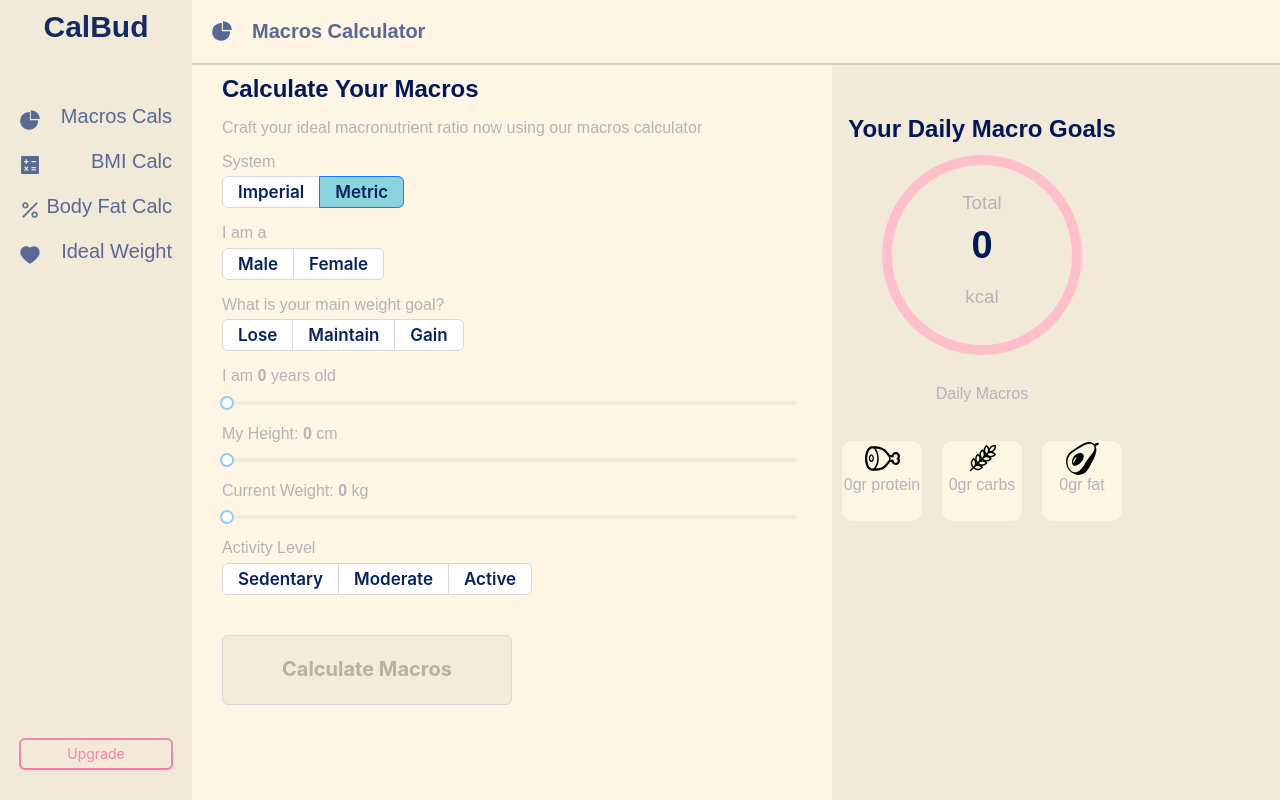
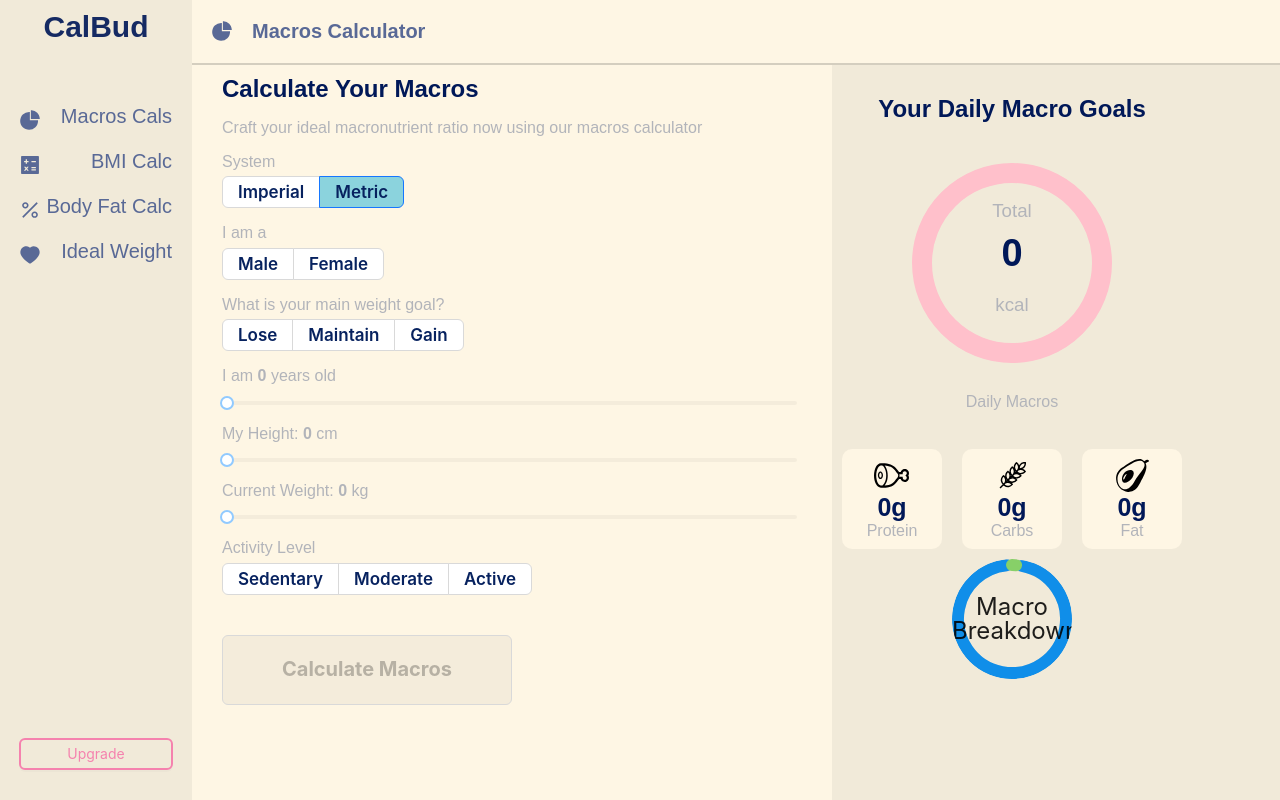
Before and after one commit to berkbozok/calBudDev, a Next.js app: page / in a window 1280 px wide. Built offline with nearby package versions, Linux system fonts and the light colour scheme.

Commit message:
pie chart try

```diff
--- a/src/pages/index.tsx
+++ b/src/pages/index.tsx
@@ -1,7 +1,7 @@
 import Head from "next/head";
 import Image from "next/image";
 import { Inter } from "next/font/google";
-import { Button, Radio, Slider, Space } from "antd";
+import { Button, Radio, Slider, Space, Progress, Tooltip } from "antd";
 import {
   CalculatorFilled,
   HeartFilled,
@@ -12,6 +12,32 @@ import React, { useState } from "react";
 import Protein from "../../shared/protein";
 import Fat from "../../shared/fat";
 import Carbs from "../../shared/carbs";
+
+interface PieChartProps {
+  protein: number;
+  fat: number;
+  carbs: number;
+}
+
+const PieChart = ({ protein, fat, carbs }: PieChartProps) => {
+  const proteinPercent = (5 * 60) / 100;
+  const fatPercent = (10 * 20) / 100;
+  const carbsPercent = (15 * 20) / 100;
+
+  return (
+    <Progress
+      type="circle"
+      percent={100}
+      success={{
+        percent: proteinPercent,
+        strokeColor: "#87d068",
+      }}
+      strokeColor={["#108ee9", "#f50", "#f8c82e", "#87d068"]}
+      strokeWidth={10}
+      format={() => "Macro Breakdown"}
+    />
+  );
+};
 
 export default function Home() {
   const [BmrValue, setBmrValue] = useState<number>(0);
@@ -80,19 +106,18 @@ export default function Home() {
       setBmrValue(Math.floor(BmrValueComputation));
     }
 
-    const proteinIntake = Number(
-      (0.825 * weight * activityLevel * goal).toFixed(2)
-    );
-    setProteinIntake(proteinIntake); // for protein only
-    const carbIntake = Number(
-      (((BmrValueComputation * 0.5) / 4) * activityLevel * goal).toFixed(2)
-    );
+    const proteinIntake = Math.floor(1.4 * weight);
+    setProteinIntake(proteinIntake);
+
+    const carbIntake = Math.floor((BmrValueComputation * 0.5) / 4);
     setCarbIntake(carbIntake);
-    const fatIntake = Number(
-      (((BmrValueComputation * 0.3) / 9) * activityLevel * goal).toFixed(2)
-    );
+
+    const fatIntake = Math.floor((BmrValueComputation * 0.3) / 9);
     setFatIntake(fatIntake);
   };
+  //protein = 1gr ---> 4cal
+  //carb = 1gr --->4cal
+  //fat =1gr --->9cal
 
   const handleSex = (event: any) => {
     setSex(event.target.value);
@@ -121,8 +146,12 @@ export default function Home() {
     }
     setFieldsFilled(!!activityLevel && !!goal && !!sex);
   };
+
   //test disability
   // const fieldsFilled = activityLevel > 0 && goal > 0 && sex !== "";
+  // const proteinPercent = (proteinIntake * 60) / 100;
+  // const fatPercent = (fatIntake * 20) / 100;
+  // const carbsPercent = (carbIntake * 20) / 100;
 
   return (
     <>
@@ -242,7 +271,7 @@ export default function Home() {
             </div>
             <div className="daily-macro-title">
               <h2 className="right-side-title">Your Daily Macro Goals</h2>
-              <div className="circle">
+              <div className="ring">
                 <h3>Total </h3>
                 <h3 className="bmr"> {BmrValue} </h3>
                 <h3> kcal</h3>
@@ -253,22 +282,28 @@ export default function Home() {
                 <div className="macro-value-div">
                   <div className="value-box-alignment">
                     <Protein />
-                    <span>{proteinIntake}gr protein</span>
+
+                    <span className="value-title">{proteinIntake}g</span>
+                    <span> Protein</span>
                   </div>
                 </div>
                 <div className="macro-value-div">
                   <div className="value-box-alignment">
                     <Carbs />
-                    <span>{carbIntake}gr carbs</span>
+                    <span className="value-title">{carbIntake}g</span>
+                    <span> Carbs</span>
                   </div>
                 </div>
                 <div className="macro-value-div">
                   <div className="value-box-alignment">
                     <Fat />
-                    <span>{fatIntake}gr fat</span>
+
+                    <span className="value-title">{fatIntake}g</span>
+                    <span> Fat</span>
                   </div>
                 </div>
               </div>
+              <PieChart protein={60} fat={20} carbs={20} />
             </div>
           </div>
         </div>
--- a/src/styles/globals.css
+++ b/src/styles/globals.css
@@ -138,6 +138,8 @@ p {
 .right-side-title {
   color: #001858;
   font-weight: 740;
+  margin-bottom: 40px;
+  margin-top: -20px;
 }
 
 .daily-macro-value {
@@ -149,16 +151,20 @@ p {
 .macro-value-div {
   background-color: #fef6e4;
   margin: 10px;
-  height: 80px;
-  width: 80px;
+  height: 100px;
+  width: 100px;
   border-radius: 10px;
   text-align: center;
+  display: flex;
+  justify-content: center;
 }
 
 .value-box-alignment {
   display: flex;
   flex-direction: column;
   align-items: center;
+  display: flex;
+  justify-content: center;
 }
 
 .nav-bar {
@@ -309,21 +315,21 @@ p {
   text-align: center;
 }
 
-.circle {
-  width: 200px; /* change to your preferred width */
-  height: 200px; /* change to your preferred height */
-  border: 10px solid pink; /* change to your preferred color and thickness */
-  border-radius: 50%; /* make the element a circle */
+.ring {
+  width: 200px;
+  height: 200px;
+  border: 20px solid pink;
+  border-radius: 50%;
   box-sizing: border-box;
   text-align: center;
-  line-height: 200px; /* set to the height of the circle div */
+  line-height: 200px;
   margin-bottom: 30px;
   display: flex;
   flex-direction: column;
   justify-content: center;
 }
 
-.circle h3 {
+.ring h3 {
   display: inline-block;
   vertical-align: middle;
   line-height: normal;
@@ -334,3 +340,9 @@ p {
   color: rgb(0, 24, 88);
   font-size: 38px !important;
 }
+
+.value-title {
+  font-weight: 700;
+  color: rgb(0, 24, 88);
+  font-size: 25px !important;
+}
```
